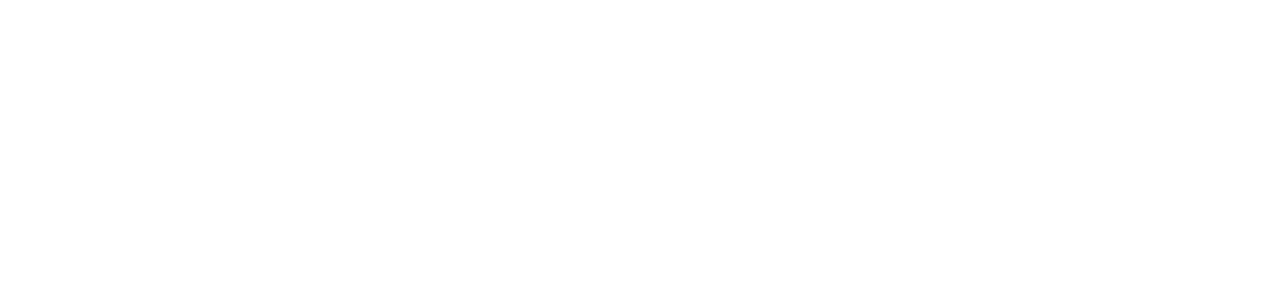
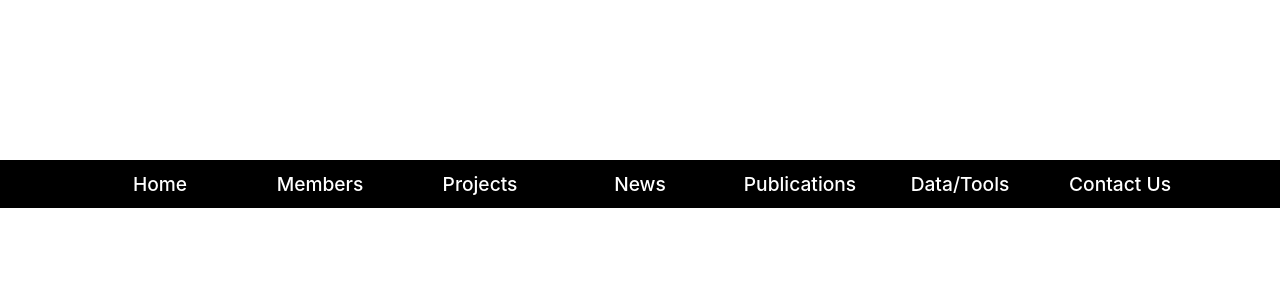
Before and after one commit to NanNiuCINSE/CINSE-Website, a React (Create React App) app: page / in a window 1280 px wide. Shown: the top 300 px of the page. Built offline with nearby package versions, Linux system fonts and the light colour scheme.

Commit message:
feat: created header with hover effect

```diff
--- a/package.json
+++ b/package.json
@@ -8,7 +8,7 @@
     "@testing-library/user-event": "^7.1.2",
     "react": "^16.13.1",
     "react-dom": "^16.13.1",
-    "react-scripts": "3.4.1"
+    "react-scripts": "^3.4.3"
   },
   "scripts": {
     "start": "react-scripts start",
--- a/src/components/LandingPage/LandingPage.css
+++ b/src/components/LandingPage/LandingPage.css
@@ -5,7 +5,27 @@
 
 .navigation {
 	width: 100vw;
-	height: 5rem;
+	height: 3rem;
 	display: flex;
 	justify-content: center;
+	border: 1px solid;
+	background: black;
 }
+
+.navigation-tabs {
+	/* border: 1px solid;  */
+	width: 10rem;
+	display: flex;
+	justify-content: center;
+	align-items: center;
+	cursor: pointer;
+	color: white;
+	background: black;
+	font-size: 1.2rem;
+	font-weight: 500;
+	transition: all ease 1s;
+}
+
+.navigation-tabs:hover {
+	color: lightblue;
+}
--- a/src/components/LandingPage/LandingPage.jsx
+++ b/src/components/LandingPage/LandingPage.jsx
@@ -6,7 +6,13 @@
 		<Fragment>
 			<div className='logo-container'></div>
 			<div className='navigation'>
-				<div className='navigation-tabs'></div>
+				<div className='navigation-tabs'>Home</div>
+				<div className='navigation-tabs'>Members</div>
+				<div className='navigation-tabs'>Projects</div>
+				<div className='navigation-tabs'>News</div>
+				<div className='navigation-tabs'>Publications</div>
+				<div className='navigation-tabs'>Data/Tools</div>
+				<div className='navigation-tabs'>Contact Us</div>
 			</div>
 		</Fragment>
 	);
```
Also changed, not shown: 1 other file (tests, documents, lock files or other folders).
